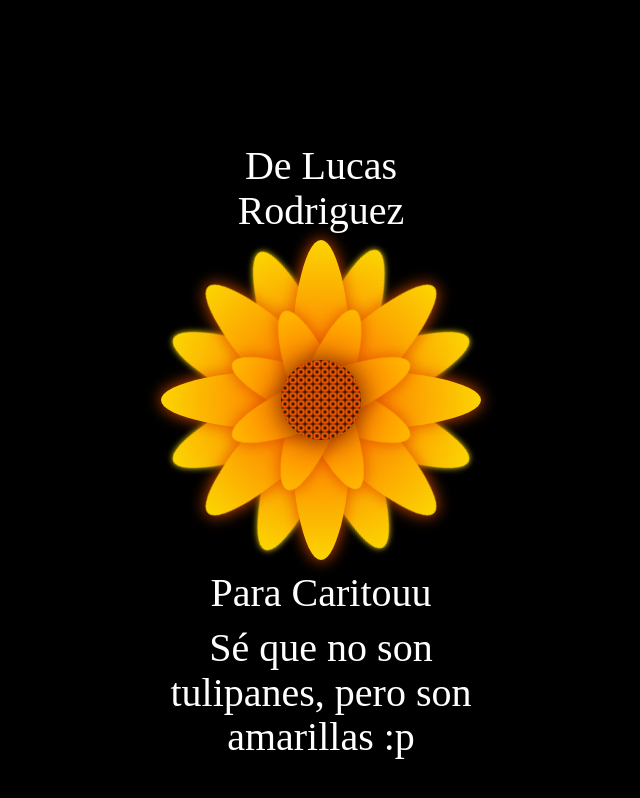
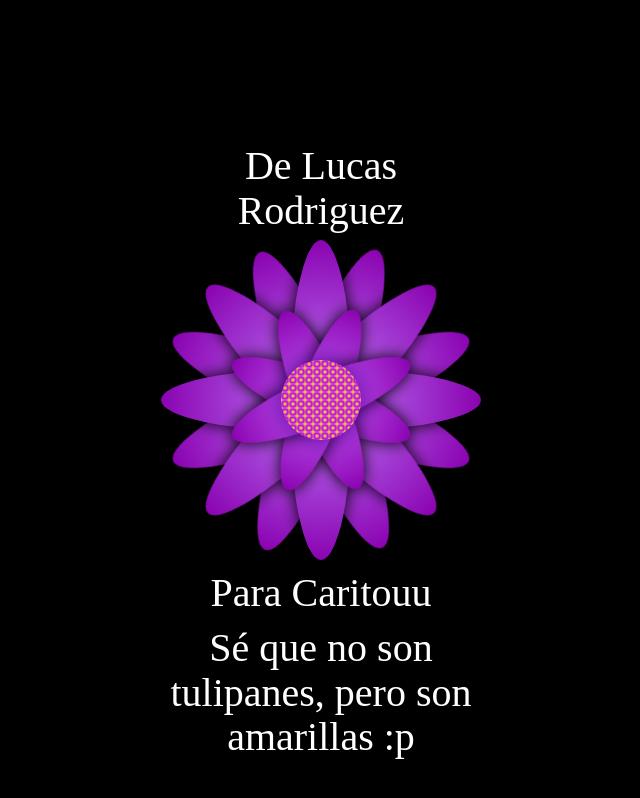
Before and after one commit to dazzlevar/dazzlevar.github.io, a plain HTML site: page index.html in a window 1280 px wide. Shown: the whole page, without its empty margins (319-959 px from the left). Drawn offline with Linux system fonts and the light colour scheme.

Commit message:
Update style.css

```diff
--- a/style.css
+++ b/style.css
@@ -73,13 +73,13 @@ body {
   height: 50px;
   border-radius: 50%;
 
-  background: radial-gradient(circle, #000, #ff5e00, #000);
+  background: radial-gradient(circle, #fffb00, #bb00ff, #fffb00);
 
   z-index: 4;
 
   background-size: 5px 5px;
 
-  filter: drop-shadow(0 0 8px #682600);
+  filter: drop-shadow(0 0 8px #59019d);
 }
 
 .Petal1 {
@@ -91,9 +91,9 @@ body {
   height: 30px;
   border-radius: 50%;
 
-  background: radial-gradient(circle, #ff5e00, #ffbb00);
+  background: radial-gradient(circle, #ca69ff, #8901af);
 
-  filter: drop-shadow(0 0 5px #e05200);
+  filter: drop-shadow(0 0 5px #000000);
 }
 
 .Petal1.p1 {
@@ -121,9 +121,9 @@ body {
   height: 40px;
   border-radius: 50%;
 
-  background: radial-gradient(circle, #ff5e00, #fbd702);
+  background: radial-gradient(circle, #c180ff, #8901af);
 
-  filter: drop-shadow(0 0 5px #e05200);
+  filter: drop-shadow(0 0 5px #000000);
 }
 
 .Petal2.p1 {}
@@ -149,9 +149,9 @@ body {
   height: 40px;
   border-radius: 50%;
 
-  background: radial-gradient(circle, #ff5e00, #fbd702);
+  background: radial-gradient(circle, #c180ff, #8901af);
 
-  filter: drop-shadow(0 0 2px #fbd702);
+  filter: drop-shadow(0 0 2px #000000);
 }
 
 .Petal3.p1 {
```
